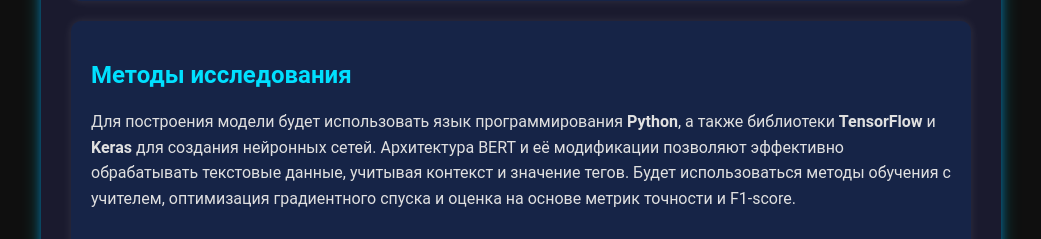
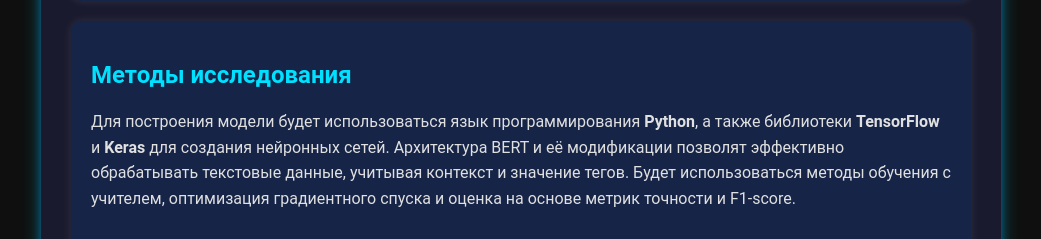
Before and after one commit to Rochar22/site, a Django app: page / in a window 1280 px wide. Shown: the part 4933-5172 px from the top of the page, without its empty margins (119-1160 px from the left). Run offline with Django 5.2, Linux system fonts and the light colour scheme.

Commit message:
Update index.html

```diff
--- a/templates/myproject/index.html
+++ b/templates/myproject/index.html
@@ -79,14 +79,14 @@
         <!-- Титульный слайд -->
         <div class="slide">
             <h1>Интеллектуальный анализ тегов фильмов с помощью нейронных сетей</h1>
-            <p>Применение глубоких нейронных сетей для автоматического анализа и классификации тегов фильмов позволяет улучшить рекомендации и оптимизировать поиск контента.</p>
+            <p>Применение глубоких нейронных сетей для автоматического анализа и классификации тегов фильмов позволят улучшить рекомендации и оптимизировать поиск контента.</p>
             <img src="https://img.freepik.com/premium-vector/movie-theater-poster-design-concept-with-movie-cinema-elements-cinema-banner-design-concept_628995-1189.jpg?ga=GA1.1.623090998.1729516993&semt=ais_hybrid" alt="Анализ тегов фильмов">
         </div>
 
         <!-- Актуальность -->
         <div class="slide">
             <h2>Актуальность</h2>
-            <p>С увеличением объема мультимедийного контента возрастает потребность в автоматическом анализе данных. Нейронные сети помогают лучше анализировать и классифицировать теги, улучшая рекомендации и оптимизируя навигацию по огромным коллекциям фильмов.</p>
+            <p>С увеличением объема мультимедийного контента возрастает потребность в автоматическом анализе данных. Нейронные сети помогут лучше анализировать и классифицировать теги, улучшая рекомендации и оптимизируя навигацию по огромным коллекциям фильмов.</p>
             <img src="https://img.freepik.com/free-vector/machine-learning-isometric-composition-with-text-cubes-with-code-robotic-head-chip-with-academic-hat-vector-illustration_1284-82015.jpg?t=st=1730710589~exp=1730714189~hmac=b4b1ece943bf1182df5b7a1cd1e25a1a0d60cd395e638a3eb3889560d11d8322&w=826" alt="Рекомендательные системы">
         </div>
 
@@ -124,7 +124,7 @@
         <!-- Методы исследования -->
         <div class="slide">
             <h2>Методы исследования</h2>
-            <p>Для построения модели будет использовать язык программирования <strong>Python</strong>, а также библиотеки <strong>TensorFlow</strong> и <strong>Keras</strong> для создания нейронных сетей. Архитектура BERT и её модификации позволяют эффективно обрабатывать текстовые данные, учитывая контекст и значение тегов. Будет использоваться методы обучения с учителем, оптимизация градиентного спуска и оценка на основе метрик точности и F1-score.</p>
+            <p>Для построения модели будет использоваться язык программирования <strong>Python</strong>, а также библиотеки <strong>TensorFlow</strong> и <strong>Keras</strong> для создания нейронных сетей. Архитектура BERT и её модификации позволят эффективно обрабатывать текстовые данные, учитывая контекст и значение тегов. Будет использоваться методы обучения с учителем, оптимизация градиентного спуска и оценка на основе метрик точности и F1-score.</p>
             <img src="https://i.pinimg.com/originals/94/38/03/943803c137dc211e2279dbe80a17c401.png" alt="Методы исследования">
         </div>
 
@@ -138,7 +138,7 @@
         <!-- Перспектива проекта -->
         <div class="slide">
             <h2>Перспектива проекта</h2>
-            <p>Дальнейшее развитие проекта может включать анализ пользовательских отзывов и интеграцию с данными о предпочтениях для повышения точности рекомендаций. Кроме того, модель можно расширить для анализа других типов контента, таких как сериалы, игры и шоу, чтобы создать более комплексную систему рекомендаций.</p>
+            <p>Дальнейшее развитие проекта может включать анализ пользовательских отзывов и интеграцию с данными о предпочтениях для повышения точности рекомендаций. Кроме того, модель можно будет расширить для анализа других типов контента, таких как сериалы, игры и шоу, чтобы создать более комплексную систему рекомендаций.</p>
             <img src="https://img.freepik.com/free-vector/business-concept-vector-illustration-businessman-who-running-with-increase-graphic-chart-see-imagination-future_1150-39743.jpg?t=st=1730700229~exp=1730703829~hmac=708fca0ca85c16afe4a30f761eb9038b2db1c47da79ca2d5b927165738190d33&w=1380" alt="Перспективы проекта">
         </div>
 
```
